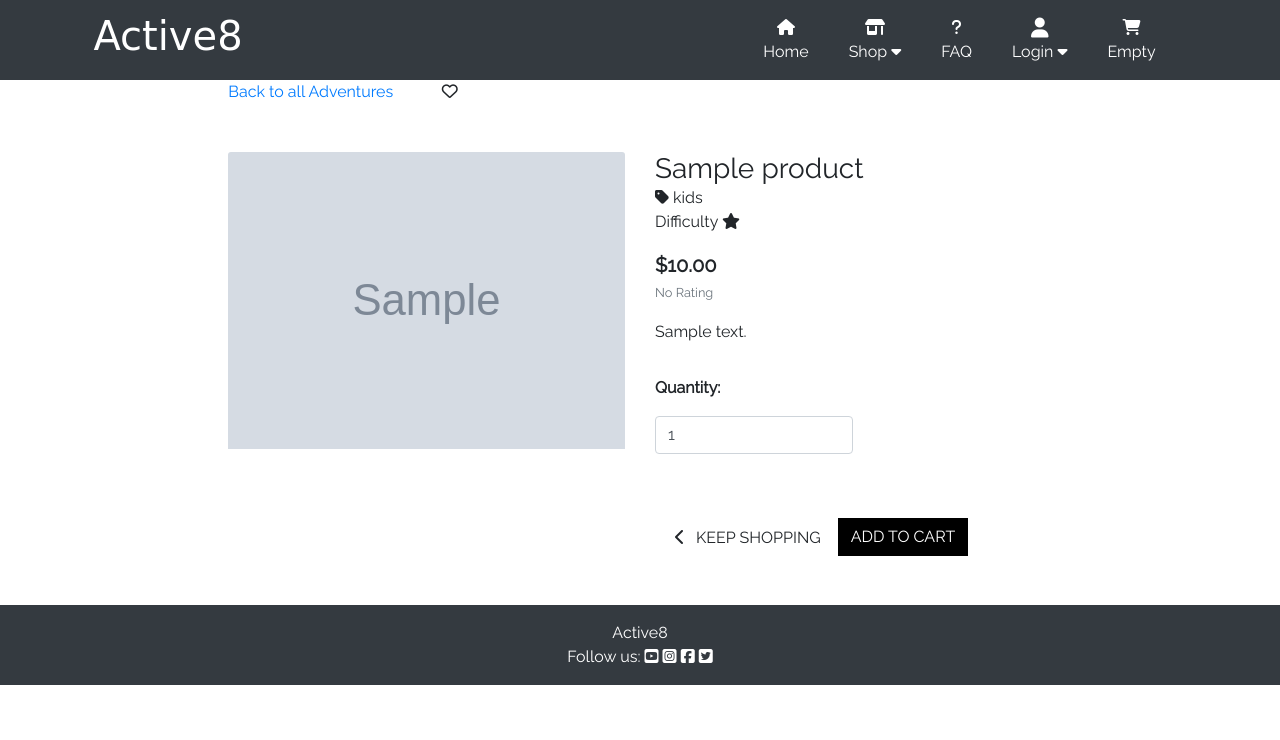
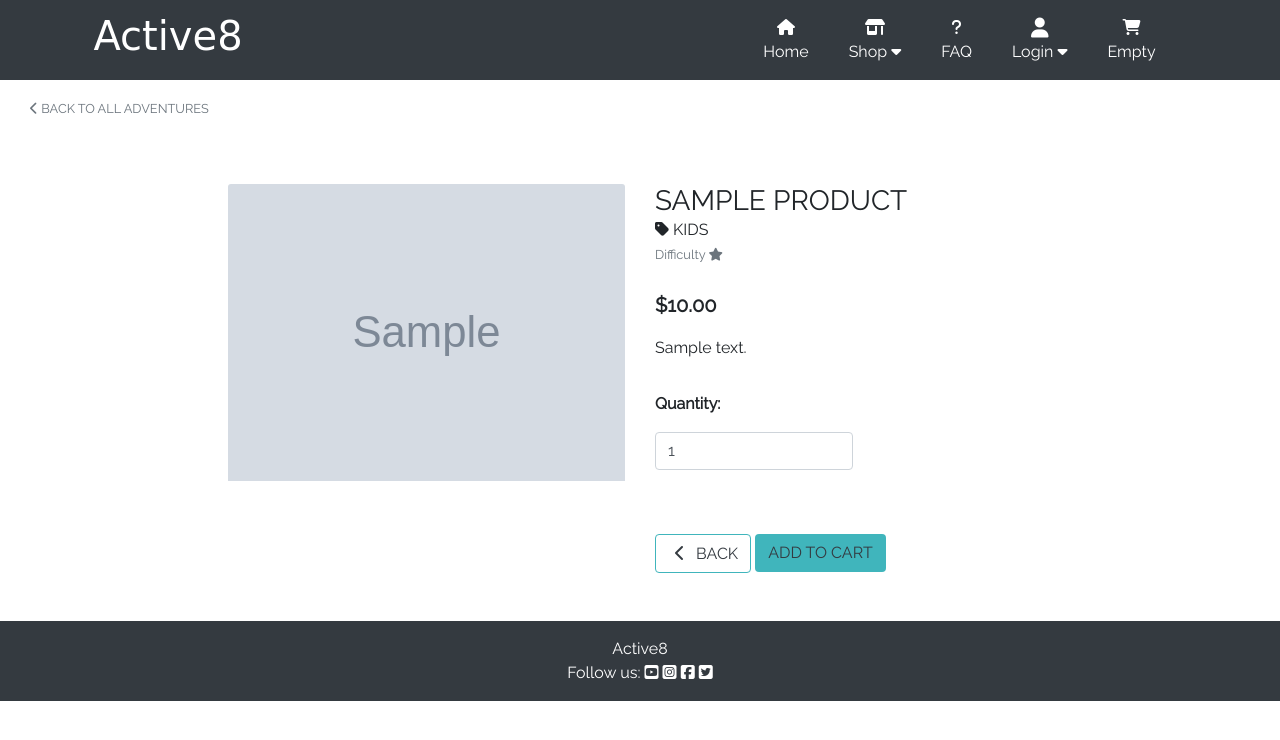
Before and after one commit to CeciliaSwe/portfolio-5th, a Django app: page /products/1/ in a window 1280 px wide. Shown: the top 740 px of the page. Run offline with Django 3.2, Linux system fonts and the light colour scheme; data comes from the database, SQL or seed files in the repository; tables that the repository leaves empty hold one stand-in row (values such as "Sample post"); grey boxes marked "Sample" are stand-in pictures; some libraries are stand-ins or nearby versions; some web fonts are replaced.

Commit message:
Refine product details page

```diff
--- a/products/templates/products/product_detail.html
+++ b/products/templates/products/product_detail.html
@@ -11,14 +11,17 @@
 
 {% block content %}
 <div class="container-fluid">
-    <div class="row">
-        <div class="col-6 col-md-3 col-lg-2 offset-lg-2">
-            <a href="">Back to all Adventures</a>
+    <div class="col-12 col-md-6 order-md-first">
+        <p class="text-muted mt-3 text-center text-md-left">
+            <!-- Back to products link -->
+            <span class="small">
+                <a class="text-secondary text-uppercase" href="{% url 'products'%}" aria-label="">
+                    <i class="fas fa-chevron-left"></i> Back to all adventures
+                </a>
+            </span>
+        </p>
     </div>
-        <div class="col-6 col-md-3 col-lg-2">
-            <span><i class="far fa-heart"></i></span>
-        </div>
-    </div>
+    <!-- Back to product detail card -->
     <div class="row">
         <div class="col-12 col-md-6 col-lg-4 offset-lg-2">
             <div class="image-container my-5">
@@ -35,10 +38,13 @@
         </div>
         <div class="col-12 col-md-6 col-lg-4">
             <div class="product-details-container mb-5 mt-md-5">
-                <h3 class="product-name mb-0">{{ product.name }}</h3>
-                <h7 class="product-category mb-0 mt-0"> <i class="fas fa-tag"></i> {{ product.category }}</h7>
-
-                <p class="product-difficulty"> Difficulty
+                <h3 class="product-name mb-0 text-uppercase">{{ product.name }}</h3>
+                <h8 class="product-category mb-0 mt-0 text-uppercase"> <i class="fas fa-tag"></i> {{ product.category }}
+                </h8>
+                <!-- Displays number of stars based on difficulty -->
+                <div>
+                    <small class="text-muted product-difficulty mt-3">
+                        Difficulty
                         {% if product.difficulty is 5 %}
                         <i class="fas fa-star"></i><i class="fas fa-star"></i><i class="fas fa-star"></i><i
                             class="fas fa-star"></i><i class="fas fa-star"></i>
@@ -52,15 +58,9 @@
                         {% elif product.difficulty is 1  %}
                         <i class="fas fa-star"></i>
                         {% endif %}
-
-
-                </p>
-                <p class="lead mb-0 text-left font-weight-bold">${{ product.price }}</p>
-                {% if product.rating %}
-                <small class="text-muted"><i class="fas fa-star mr-1"></i>{{ product.rating }} / 5</small>
-                {% else %}
-                <small class="text-muted">No Rating</small>
-                {% endif %}
+                    </small>
+                </div>
+                <p class="lead mb-0 text-left font-weight-bold mt-4">${{ product.price }}</p>
                 <p class="mt-3">{{ product.description }}</p>
                 <form class="form" action="{% url 'add_to_cart' product.id %}" method="POST">
                     {% csrf_token %}
@@ -74,15 +74,15 @@
                                 </div>
                             </div>
                         </div>
-
                         <div class="col-12">
-                            <a href="{% url 'products' %}" class="btn btn-outline-black rounded-0 mt-5">
+                            <a href="{% url 'products' %}" class="btn btn-custom-secondary rounded-2 mt-5">
                                 <span class="icon">
                                     <i class="fas fa-chevron-left"></i>
                                 </span>
-                                <span class="text-uppercase">Keep Shopping</span>
+                                <span class="text-uppercase">Back</span>
                             </a>
-                            <input type="submit" class="btn btn-black rounded-0 text-uppercase mt-5" value="Add to Cart">
+                            <input type="submit" class="btn btn-custom rounded-2 text-uppercase mt-5"
+                                value="Add to Cart">
                         </div>
                         <input type="hidden" name="redirect_url" value="{{ request.path }}">
                     </div>
```
Also changed, not shown: products/templates/products/products.html (+7 -9 lines). Lines whose indentation alone changed are shown as unchanged.
